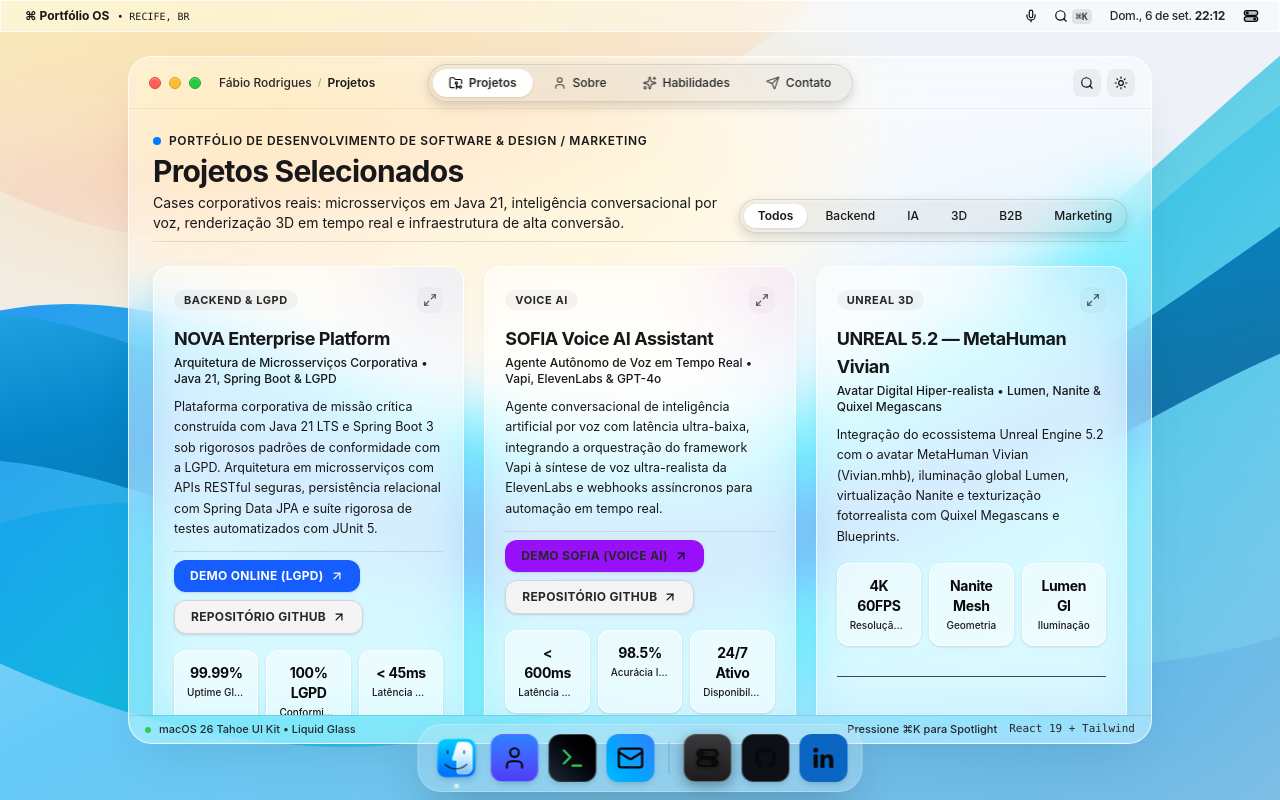
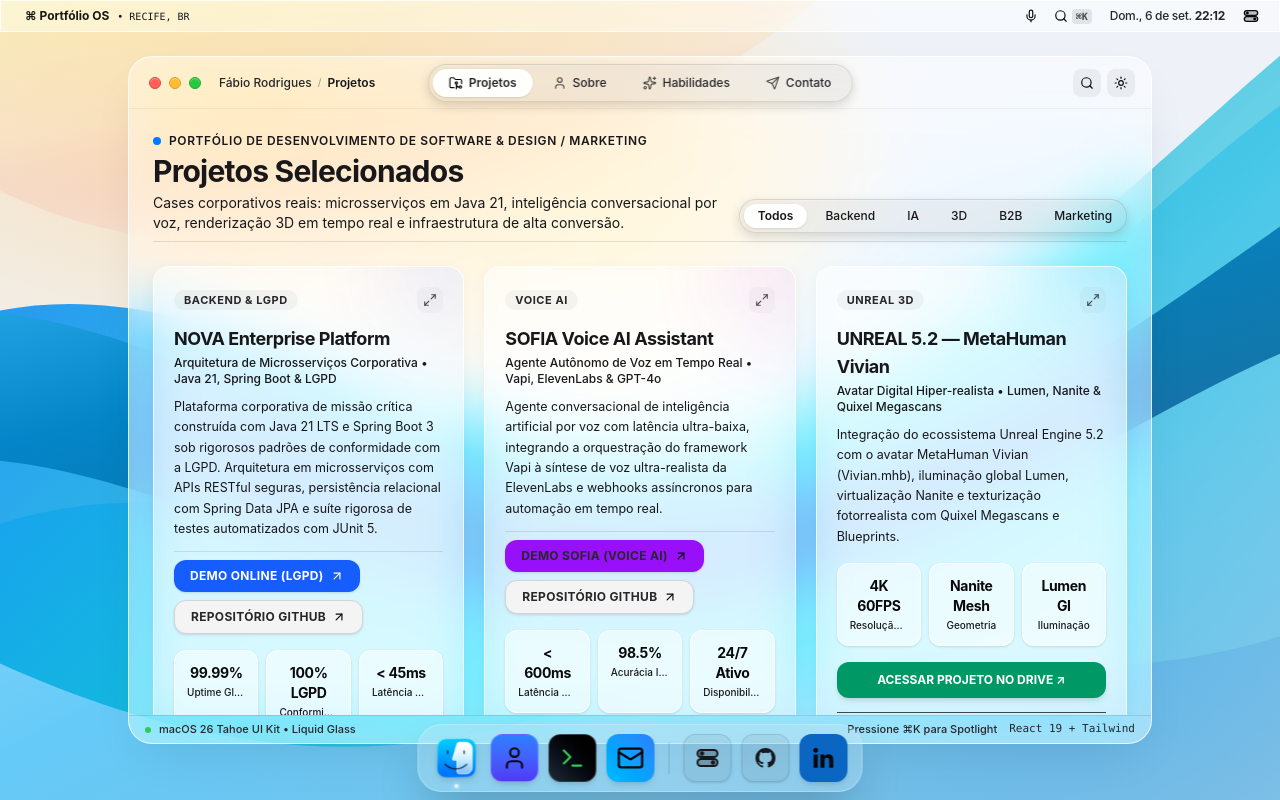
Before and after one commit to fabiorodrigues-tech-dev/portfolio-liquid-glass-experience, a React (Vite) app: page / in a window 1280 px wide. Built offline with nearby package versions, Linux system fonts and the light colour scheme; a web font is replaced by a local one.

Commit message:
feat(projects, dock): adicionar botao drive no card unreal 5.2 e otimizar icones adaptativos na dock

```diff
--- a/src/components/Dock.tsx
+++ b/src/components/Dock.tsx
@@ -176,9 +176,9 @@
         </span>
         {/* Halo de luz sutil da cor do app */}
         <div className="absolute inset-0 rounded-xl bg-blue-500/35 blur-md opacity-0 group-hover:opacity-100 transition-opacity duration-300 pointer-events-none" />
-        {/* Squircle de Alto Contraste (Estilo Oficial Apple Control Center) com máxima visibilidade no Modo Dia */}
-        <div className="w-12 h-12 max-md:w-9 max-md:h-9 rounded-xl bg-gradient-to-b from-[#3a3a3c] via-[#2c2c2e] to-[#1c1c1e] text-white border border-white/25 shadow-[0_4px_14px_rgba(0,0,0,0.35)] p-2.5 max-md:p-1.5 flex items-center justify-center relative z-10 transition-all group-hover:border-blue-400/60 group-hover:shadow-[0_6px_20px_rgba(0,122,255,0.4)]">
-          <AppleControlCenterIcon className="w-6 h-6 max-md:w-4 max-md:h-4 object-contain text-white drop-shadow-[0_1px_2px_rgba(0,0,0,0.6)]" fillPills={true} />
+        {/* Squircle Adaptativo Oficial Apple Control Center */}
+        <div className="w-12 h-12 max-md:w-9 max-md:h-9 rounded-xl bg-black/5 dark:bg-white/10 border border-black/10 dark:border-white/15 flex items-center justify-center text-zinc-900 dark:text-white relative z-10 transition-all shadow-sm">
+          <AppleControlCenterIcon className="w-6 h-6 max-md:w-4 max-md:h-4 object-contain" fillPills={true} />
         </div>
         {isControlCenterOpen && (
           <span className="w-1 h-1 rounded-full bg-white/80 dark:bg-white/90 shadow-[0_0_4px_rgba(255,255,255,0.8)] absolute -bottom-1.5 left-1/2 -translate-x-1/2" />
@@ -197,8 +197,8 @@
           GitHub
         </span>
         <div className="absolute inset-0 rounded-xl bg-zinc-400/30 blur-md opacity-0 group-hover:opacity-100 transition-opacity duration-300 pointer-events-none" />
-        <div className="w-12 h-12 max-md:w-9 max-md:h-9 rounded-xl bg-[#0d1117] border border-white/20 text-white p-2.5 max-md:p-1.5 flex items-center justify-center shadow-md relative z-10">
-          <GithubIcon className="w-12 h-12 max-md:w-4 max-md:h-4 object-contain" />
+        <div className="w-12 h-12 max-md:w-9 max-md:h-9 rounded-xl bg-black/5 dark:bg-white/10 border border-black/10 dark:border-white/15 flex items-center justify-center text-zinc-900 dark:text-white relative z-10 transition-all shadow-sm">
+          <GithubIcon className="w-6 h-6 max-md:w-4 max-md:h-4 object-contain" />
         </div>
       </a>
 
--- a/src/components/ProjectCard.tsx
+++ b/src/components/ProjectCard.tsx
@@ -118,6 +118,20 @@
             </div>
           ))}
         </div>
+
+        {/* Botão de Ação Oficial UNREAL 5.2 (Drive) */}
+        {(project.id === 'unreal-metahuman-vivian' || project.title.includes('UNREAL 5.2')) && (
+          <div className="mt-4 flex gap-2.5" onClick={(e) => e.stopPropagation()}>
+            <a
+              href="https://drive.google.com/drive/folders/1AsF5mKlXNVl4OMfU4rnzychZqWkDMy63?usp=sharing"
+              target="_blank"
+              rel="noreferrer"
+              className="flex-1 py-2.5 px-4 rounded-xl bg-emerald-600 hover:bg-emerald-500 text-white font-bold text-xs flex items-center justify-center gap-1.5 shadow-md transition-all active:scale-95"
+            >
+              ACESSAR PROJETO NO DRIVE ↗
+            </a>
+          </div>
+        )}
       </div>
 
       {/* Explicit Divider */}
--- a/src/components/mobile/IOSMobileExperience.tsx
+++ b/src/components/mobile/IOSMobileExperience.tsx
@@ -555,9 +555,9 @@
                 target="_blank"
                 rel="noreferrer"
                 onClick={triggerHaptic}
-                className="w-full py-2.5 px-4 rounded-xl bg-cyan-600 hover:bg-cyan-500 text-white text-xs font-bold tracking-wide flex items-center justify-center gap-1.5 shadow-sm active:scale-98 transition-transform"
+                className="w-full py-2.5 px-4 rounded-xl bg-emerald-600 hover:bg-emerald-500 text-white text-xs font-bold tracking-wide flex items-center justify-center gap-1.5 shadow-sm active:scale-98 transition-transform"
               >
-                <span>DEMO VIVIAN (DRIVE)</span>
+                <span>ACESSAR PROJETO NO DRIVE ↗</span>
                 <ExternalLink className="w-3.5 h-3.5" />
               </a>
             </article>
```
